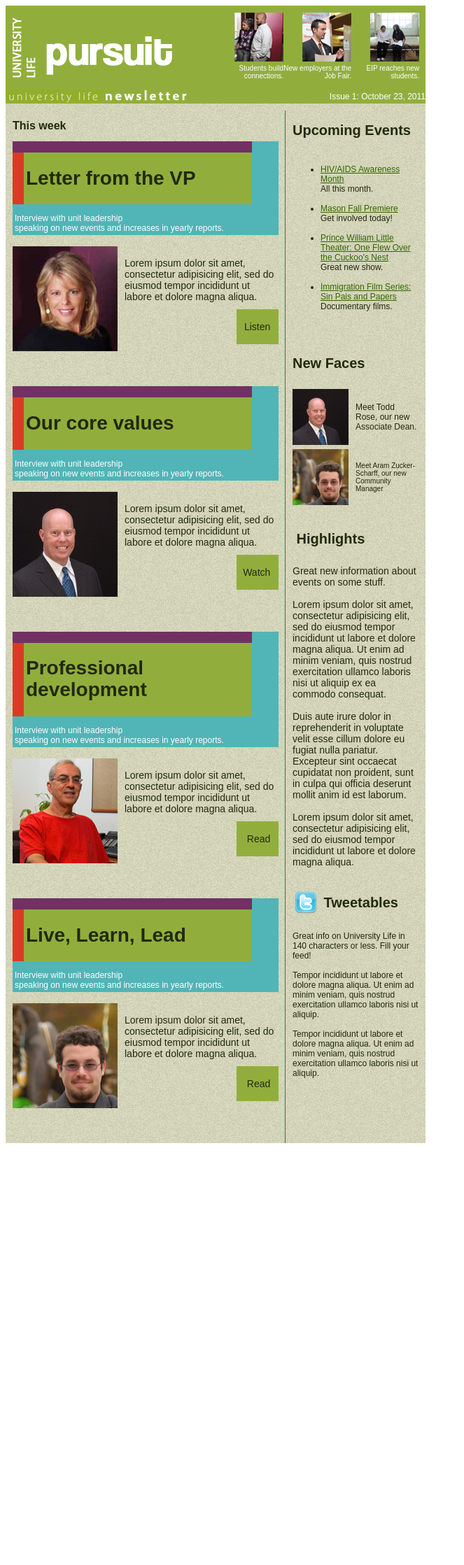
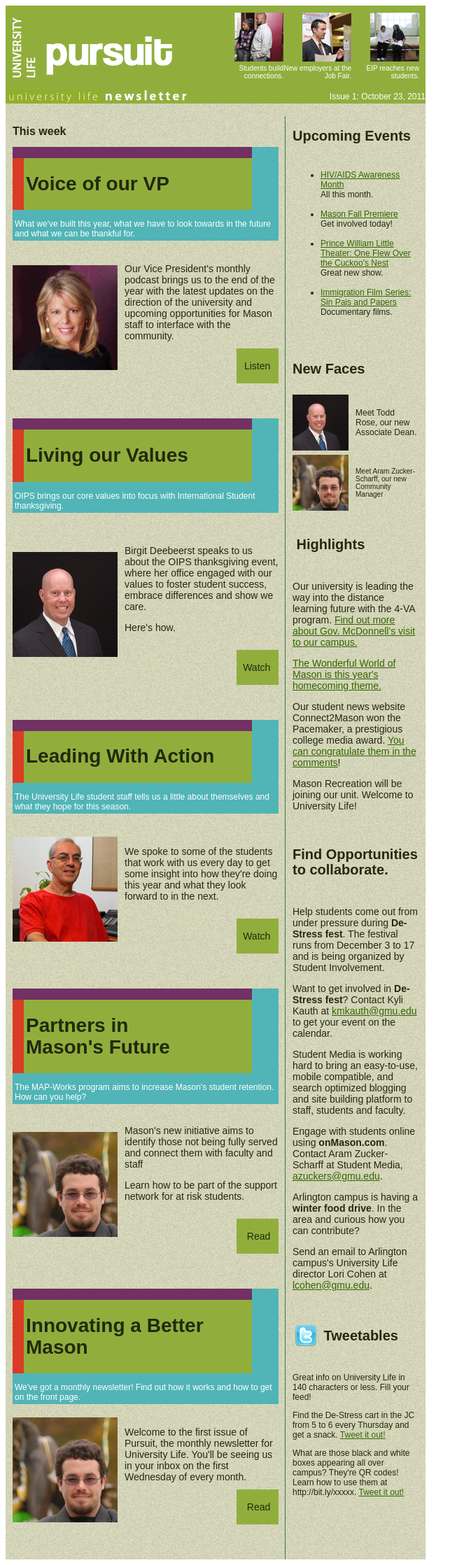
Before and after one commit to AramZS/newsletter, a PHP site: page /index-t.php in a window 1280 px wide. Shown: the whole page at 70% size, without its empty margins (0-663 px from the left). Before the commit the page ends 1634 px from the top, so only its background shows below. Run offline with PHP 8.4, Linux system fonts and the light colour scheme.

Commit message:
new content, some slight alterations.

```diff
--- a/index-t.php
+++ b/index-t.php
@@ -53,11 +53,11 @@
 </table>
 <table width="600" cellpadding="0" cellspacing="0" border="0" bgcolor="#ffffff" background="imgs/bg.png" style="color:#22290e; font-family:Arial, Helvetica, sans-serif;">
   <tr height="10">
-  	<td height="10" colspan="5"></td>
+  	<td height="10px" colspan="5">&nbsp;</td>
   </tr>
   <tr>
-    <td width="10">&nbsp;</td>
-    <td width="380"><h2 style="font-size:16px; font-weight:bold; font-family:arial; line-height:110%;">This week</h2>
+    <td width="10px">&nbsp;</td>
+    <td width="380" valign="top"><h2 style="font-size:16px; font-weight:bold; font-family:arial; line-height:110%;">This week</h2>
     	<table width="380" cellpadding="3" cellspacing="0" border="0">
         	<tr height="10">
             	<td colspan="2" height="10" bgcolor="#723063"></td>
@@ -65,7 +65,7 @@
             </tr>
             <tr height="50">
             	<td width="10" bgcolor="#db3b26"></td>
-                <td bgcolor="#91ae3d" width="320"><h1 style="font-size:28px; font-weight:bold; font-family:arial; line-height:110%;">Letter from the VP</h1></td>
+                <td bgcolor="#91ae3d" width="320"><h1 style="font-size:28px; font-weight:bold; font-family:arial; line-height:110%;">Voice of our VP</h1></td>
                 <td bgcolor="#51b4b6"></td>
             </tr>
             <tr height="4">
@@ -75,10 +75,7 @@
             </tr>
             <tr>
 
-                <td colspan="3" bgcolor="#51b4b6" style="color:#ffffff; font-size:12px;">
-                	Interview with unit leadership<br />
-                    speaking on new events and increases in yearly reports.
-                </td>
+                <td colspan="3" bgcolor="#51b4b6" style="color:#ffffff; font-size:12px;">What we've built this year, what we have to look towards in the future and what we can be thankful for. </td>
             </tr>
             <tr>
             <td colspan="3" height="10"></td>
@@ -94,8 +91,8 @@
             </td>
             <td valign="top" style="font-size:14px;">
             	<br  />
-            	Lorem ipsum dolor sit amet, consectetur adipisicing elit, sed do eiusmod tempor incididunt ut labore et dolore magna aliqua.
-            	<table width="220" cellpadding="0" cellspacing="0" border="0">
+            	Our Vice President's monthly podcast brings us to the end of the year with the latest updates on the direction of the university and upcoming opportunities for Mason staff to interface with the community.
+       	        <table width="220" cellpadding="0" cellspacing="0" border="0">
                 	<tr>
                     	<td height="10">
 
@@ -125,7 +122,7 @@
             </tr>
             <tr height="50">
             	<td width="10" bgcolor="#db3b26"></td>
-                <td bgcolor="#91ae3d" width="320"><h1 style="font-size:28px; font-weight:bold; font-family:arial; line-height:110%;">Our core values</h1></td>
+                <td bgcolor="#91ae3d" width="320"><h1 style="font-size:28px; font-weight:bold; font-family:arial; line-height:110%;">Living our Values</h1></td>
                 <td bgcolor="#51b4b6"></td>
             </tr>
             <tr height="4">
@@ -135,10 +132,7 @@
             </tr>
             <tr>
 
-                <td colspan="3" bgcolor="#51b4b6" style="color:#ffffff; font-size:12px;">
-                	Interview with unit leadership<br />
-                    speaking on new events and increases in yearly reports.
-                </td>
+                <td colspan="3" bgcolor="#51b4b6" style="color:#ffffff; font-size:12px;">OIPS brings our core values into focus with International Student thanksgiving. </td>
             </tr>
             <tr>
             <td colspan="3" height="10"></td>
@@ -154,7 +148,8 @@
             </td>
             <td valign="top" style="font-size:14px;">
             	<br  />
-            	Lorem ipsum dolor sit amet, consectetur adipisicing elit, sed do eiusmod tempor incididunt ut labore et dolore magna aliqua.
+            	<p>Birgit Deebeerst speaks to us about the OIPS thanksgiving event, where her office engaged with our values to foster student success, embrace differences and show we care. </p>
+              <p>Here's how.</p>
             	<table width="220" cellpadding="0" cellspacing="0" border="0">
                 	<tr>
                     	<td height="10">
@@ -187,7 +182,7 @@
             </tr>
             <tr height="50">
             	<td width="10" bgcolor="#db3b26"></td>
-                <td bgcolor="#91ae3d" width="320"><h1 style="font-size:28px; font-weight:bold; font-family:arial; line-height:110%;">Professional development</h1></td>
+                <td bgcolor="#91ae3d" width="320"><h1 style="font-size:28px; font-weight:bold; font-family:arial; line-height:110%;">Leading With Action</h1></td>
                 <td bgcolor="#51b4b6"></td>
             </tr>
             <tr height="4">
@@ -197,10 +192,7 @@
             </tr>
             <tr>
 
-                <td colspan="3" bgcolor="#51b4b6" style="color:#ffffff; font-size:12px;">
-                	Interview with unit leadership<br />
-                    speaking on new events and increases in yearly reports.
-                </td>
+                <td colspan="3" bgcolor="#51b4b6" style="color:#ffffff; font-size:12px;">The University Life student staff tells us a little about themselves and what they hope for this season. </td>
             </tr>
             <tr>
             <td colspan="3" height="10"></td>
@@ -214,11 +206,10 @@
             </td>
             <td width="10">
             </td>
-            <td valign="top" style="font-size:14px;">
-            	<br  />
-            	Lorem ipsum dolor sit amet, consectetur adipisicing elit, sed do eiusmod tempor incididunt ut labore et dolore magna aliqua.
-            	<table width="220" cellpadding="0" cellspacing="0" border="0">
-                	<tr>
+            <td valign="top" style="font-size:14px;"><p><br />
+              We spoke to some of the students that work with us every day to get some insight into how they're doing this year and what they look forward to in the next. </p>
+              <table width="220" cellpadding="0" cellspacing="0" border="0">
+<tr>
                     	<td height="10">
 
                         </td>
@@ -228,11 +219,71 @@
 
                         </td>
                         <td align="right" bgcolor="#91ae3d" height="50" >
-                        	Read&nbsp;&nbsp;&nbsp;
+                        	Watch&nbsp;&nbsp;&nbsp;
                         </td>
                     </tr>
                 </table>
             </td>
+        </tr>
+        <tr height="50">
+        	<td height="50">
+            </td>
+        </tr>
+        </table>
+
+
+        <table width="380" cellpadding="3" cellspacing="0" border="0">
+        	<tr height="10">
+            	<td colspan="2" height="10" bgcolor="#723063"></td>
+                <td bgcolor="#51b4b6"></td>
+            </tr>
+            <tr height="50">
+            	<td width="10" bgcolor="#db3b26"></td>
+                <td bgcolor="#91ae3d" width="320"><h1 style="font-size:28px; font-weight:bold; font-family:arial; line-height:110%;">Partners in<br />
+                  Mason's Future
+                </h1></td>
+                <td bgcolor="#51b4b6"></td>
+            </tr>
+            <tr height="4">
+
+                <td colspan="3" bgcolor="#51b4b6" height="4"></td>
+
+            </tr>
+            <tr>
+
+                <td colspan="3" bgcolor="#51b4b6" style="color:#ffffff; font-size:12px;">
+                	The MAP-Works program aims to increase Mason's student retention. How can you help?</td>
+            </tr>
+            <tr>
+            <td colspan="3" height="10"></td>
+            </tr>
+    	</table>
+        <table cellpadding="0" cellspacing="0" border="0" width="380">
+
+        <tr>
+            <td width="150" valign="middle">
+       	    <img src="imgs/aram.jpg" width="150" height="150" alt="Head" />
+            </td>
+            <td width="10">
+            </td>
+            <td valign="top" style="font-size:14px;">
+            	<p>Mason's new initiative aims to identify those not being fully served and connect them with faculty and staff</p>
+            	<p>Learn how to be part of the support network for at risk students.</p>
+            	<table width="220" cellpadding="0" cellspacing="0" border="0">
+               	  <tr>
+                    	<td height="10">
+
+                        </td>
+                  </tr>
+                    <tr>
+                    	<td width="160">
+
+                        </td>
+                        <td align="right" bgcolor="#91ae3d" height="50" >Read&nbsp;&nbsp;&nbsp;
+                        </td>
+                    </tr>
+              </table>
+          </td>
         </tr>
         <tr height="50">
         	<td height="50">
@@ -248,7 +299,9 @@
             </tr>
             <tr height="50">
             	<td width="10" bgcolor="#db3b26"></td>
-                <td bgcolor="#91ae3d" width="320"><h1 style="font-size:28px; font-weight:bold; font-family:arial; line-height:110%;">Live, Learn, Lead</h1></td>
+                <td bgcolor="#91ae3d" width="320"><h1 style="font-size:28px; font-weight:bold; font-family:arial; line-height:110%;">Innovating a
+                  Better Mason
+              </h1></td>
                 <td bgcolor="#51b4b6"></td>
             </tr>
             <tr height="4">
@@ -259,9 +312,7 @@
             <tr>
 
                 <td colspan="3" bgcolor="#51b4b6" style="color:#ffffff; font-size:12px;">
-                	Interview with unit leadership<br />
-                    speaking on new events and increases in yearly reports.
-                </td>
+                	We've got a monthly newsletter! Find out how it works and how to get on the front page. </td>
             </tr>
             <tr>
             <td colspan="3" height="10"></td>
@@ -277,7 +328,7 @@
             </td>
             <td valign="top" style="font-size:14px;">
             	<br  />
-            	Lorem ipsum dolor sit amet, consectetur adipisicing elit, sed do eiusmod tempor incididunt ut labore et dolore magna aliqua.
+            	Welcome to the first issue of Pursuit, the monthly newsletter for University Life. You'll be seeing us in your inbox on the first Wednesday of every month.
             	<table width="220" cellpadding="0" cellspacing="0" border="0">
                 	<tr>
                     	<td height="10">
@@ -305,7 +356,7 @@
     <td width="20" background="imgs/bg-vert.gif">&nbsp;</td>
     <td width="180" valign="top">
     	<table cellpadding="0" cellspacing="0" border="0" width="180">
-        	<tr>
+        	<tr valign="top">
             	<td valign="top">
                 	<h2 style="font-size:20px; font-weight:bold; font-family:arial; line-height:110%;">Upcoming Events</h2>
                 </td>
@@ -394,17 +445,43 @@
             </tr>
             <tr>
             	<td style="font-size:14px;">
-                	Great new information about events on some stuff.<br /><br />
-                    Lorem ipsum dolor sit amet, consectetur adipisicing elit, sed do eiusmod tempor incididunt ut labore et dolore magna aliqua. Ut enim ad minim veniam, quis nostrud exercitation ullamco laboris nisi ut aliquip ex ea commodo consequat.<br /><br />
-                    Duis aute irure dolor in reprehenderit in voluptate velit esse cillum dolore eu fugiat nulla pariatur. Excepteur sint occaecat cupidatat non proident, sunt in culpa qui officia deserunt mollit anim id est laborum.<br /><br />
-                    Lorem ipsum dolor sit amet, consectetur adipisicing elit, sed do eiusmod tempor incididunt ut labore et dolore magna aliqua.
+                	<p>Our university is leading the way into the distance learning future with the 4-VA program. <a href="http://news.gmu.edu/articles/7991" target="_blank" style="color:#360">Find out more about Gov. McDonnell's visit to our campus.</a></p>
+                	<p><a href="http://www.connect2mason.com/content/disney-styled-wonderful-world-mason-chosen-theme-homecoming-2012" target="_blank" style="color:#360">The Wonderful World of Mason is this year's homecoming theme. </a></p>
+                	<p>Our student news website Connect2Mason won the Pacemaker, a prestigious college media award. <a href="http://www.connect2mason.com/content/site-associated-collegiate-press-online-pacemaker-2011" target="_parent" style="color:#360">You can congratulate them in the comments</a>!</p>
+                	<p>Mason Recreation will be joining our unit. Welcome to University Life!</p></td>
+            </tr>
+
+                        <tr>
+            	<td height="20">
+
                 </td>
+            </tr>
+            <tr>
+            	<td>
+
+                            <h2 style="font-size:20px; font-weight:bold; font-family:arial; line-height:110%;">Find Opportunities to collaborate.</h2>
+
+                </td>
+            </tr>
+            <tr>
+            	<td height="10">
+
+                </td>
+            </tr>
+            <tr>
+            	<td style="font-size:14px;"><p>Help students come out from under pressure during <strong>De-Stress fest</strong>. The festival runs from December 3 to 17 and is being organized by Student Involvement. </p>
+            	  <p>Want to get involved in <strong>De-Stress fest</strong>? Contact Kyli Kauth at <a href="#" style="color:#360">kmkauth@gmu.edu</a> to get your event on the calendar. </p>
+            	  <p>Student Media is working hard to bring an easy-to-use, mobile compatible, and search optimized blogging and site building platform to staff, students and faculty. </p>
+            	  <p>Engage with students online using <strong>onMason.com</strong>. Contact Aram Zucker-Scharff at Student Media, <a href="#" style="color:#360">azuckers@gmu.edu</a>.</p>
+            	  <p>Arlington campus is having a <strong>winter food drive</strong>. In the area and curious how you can contribute? </p>
+            	  <p>Send an email to Arlington campus's University Life director Lori Cohen at <a href="#" style="color:#360">lcohen@gmu.edu</a>.</p></td>
             </tr>
             <tr>
             	<td height="20">
 
                 </td>
             </tr>
+
             <tr>
             	<td>
                 	<table>
@@ -424,13 +501,11 @@
             </tr>
             <tr>
             	<td style="font-size:12px;">
-                	Great info on University Life in 140 characters or less. Fill your feed!
-                    <br /><br />
-                    Tempor incididunt ut labore et dolore magna aliqua. Ut enim ad minim veniam, quis nostrud exercitation ullamco laboris nisi ut aliquip.
-                    <br /><br />
-                    Tempor incididunt ut labore et dolore magna aliqua. Ut enim ad minim veniam, quis nostrud exercitation ullamco laboris nisi ut aliquip.
-                    <br /><br />
-                </td>
+                	<p>Great info on University Life in 140 characters or less. Fill your feed!
+           	    </p>
+               	<p>Find the De-Stress cart in the JC from 5 to 6 every Thursday and get a snack. <a href="#" style="color:#360">Tweet it out!</a></p>
+               	<p>What are those black and white boxes appearing all over campus? They're QR codes! Learn how to use them at http://bit.ly/xxxxx. <a href="#" style="color:#360">Tweet it out!</a></p>
+               	<p>&nbsp;</p></td>
             </tr>
         </table>
     </td>
```
